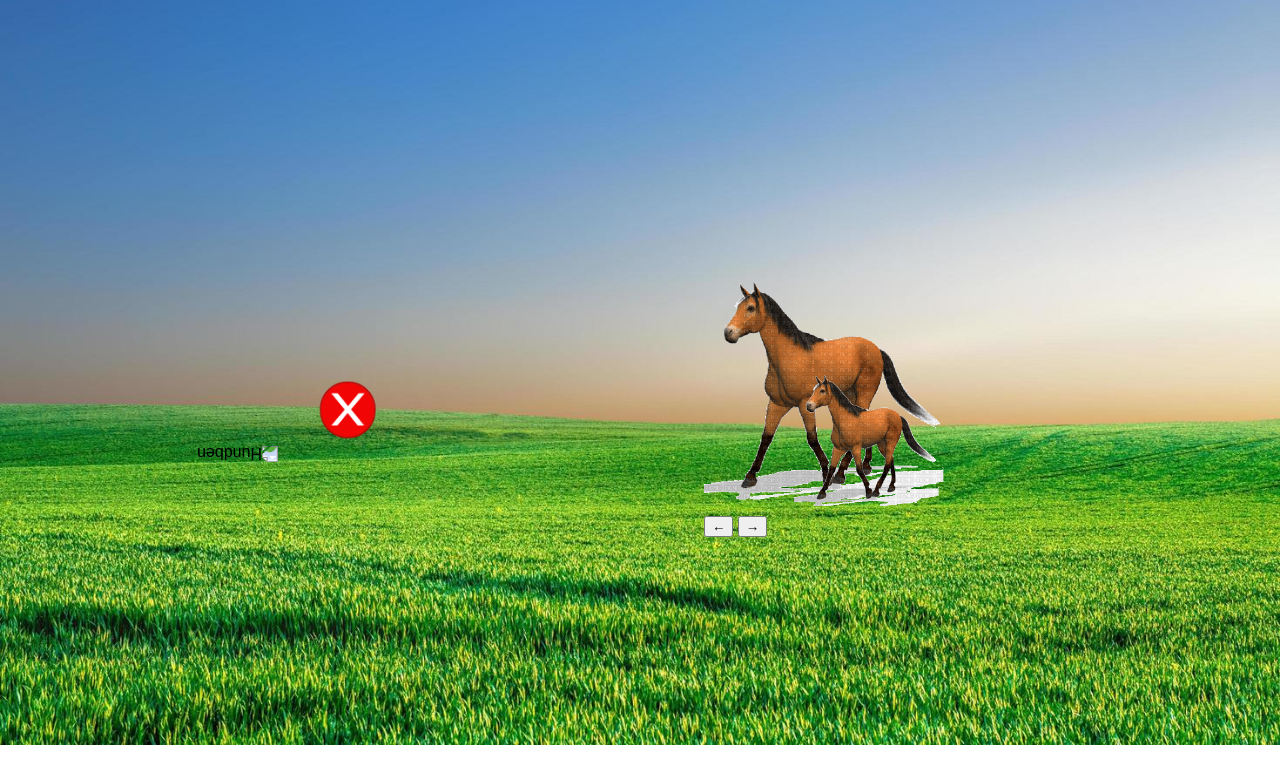
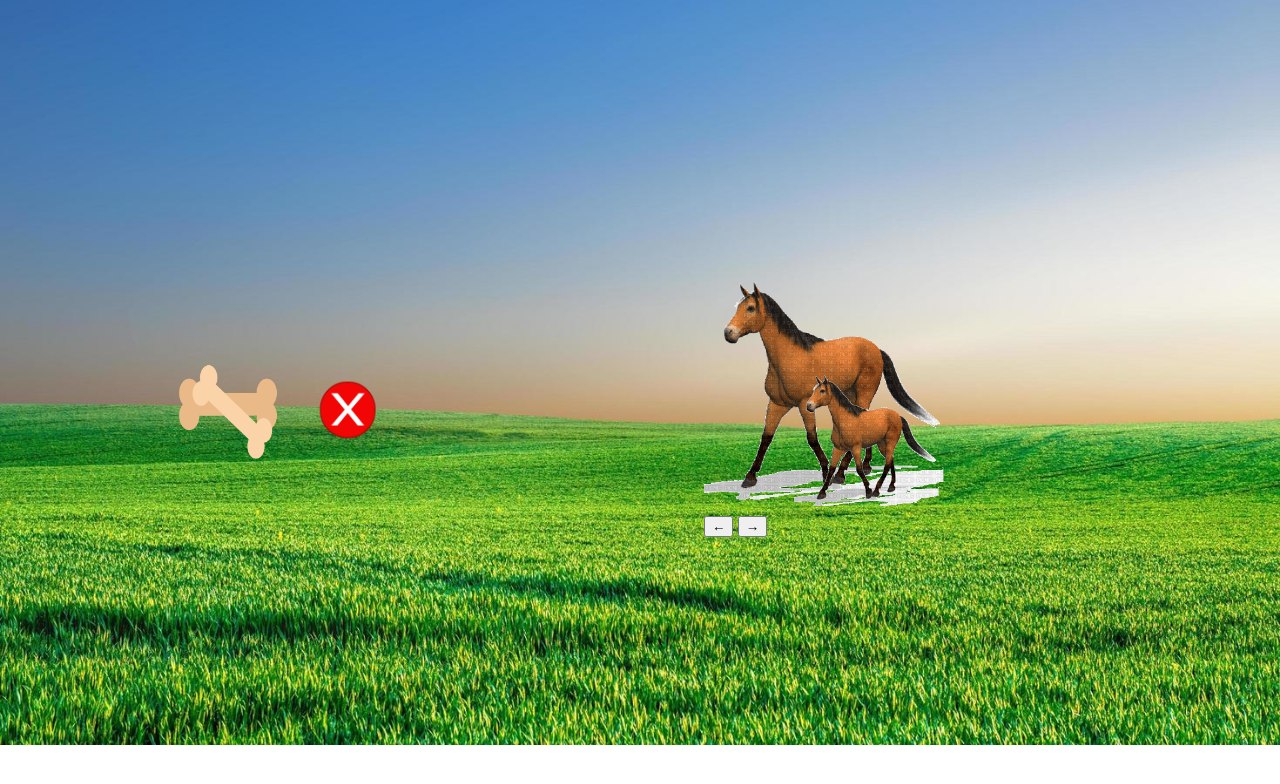
Before and after one commit to phah051009/Projekt-2024-webb, a plain HTML site: page Spel/Mata djur/djur.html in a window 1280 px wide. Shown: the part 82-866 px from the top of the page. Drawn offline with Linux system fonts and the light colour scheme.

Commit message:
Uppdaterat djur html länkning.

```diff
--- a/Spel/Mata djur/djur.html
+++ b/Spel/Mata djur/djur.html
@@ -50,7 +50,7 @@
     <div class="container">
         <div class="left-panel">
             <div class="images">
-                <img src="./Bilder/Mat/HundBen.png djur/Bilder/Mat/HundBen.png" alt="Hundben" class="food-image"
+                <img src="../../Spel/Mata djur/Bilder/Mat/HundBen.png" alt="Hundben" class="food-image"
                     data-correct="true">
                 <img src="../../Spel/Mata djur/Bilder/Mat/Fel.png" alt="Fel" class="food-image" data-correct="false">
 
```
